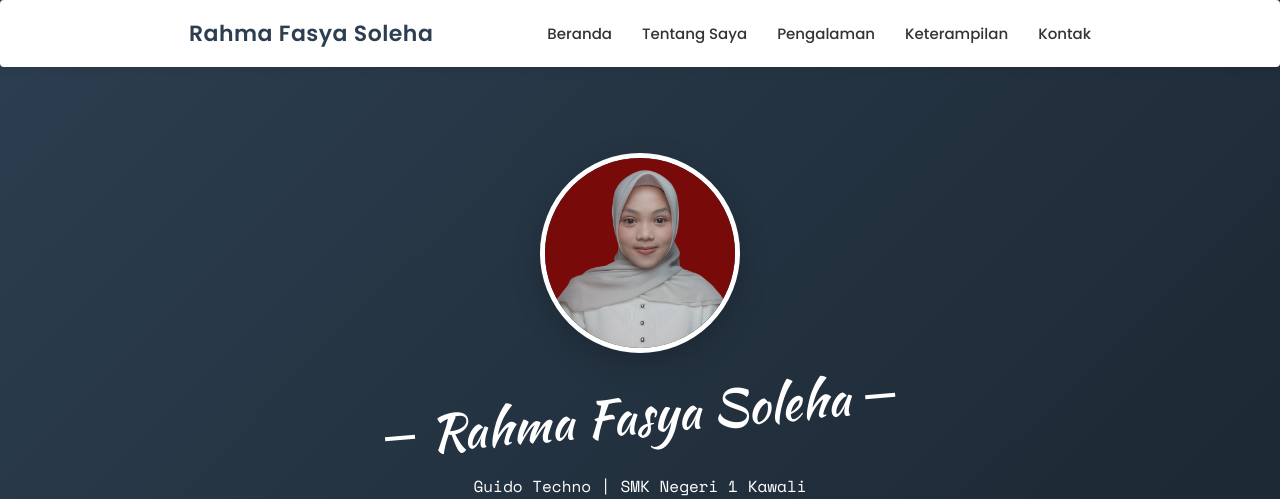
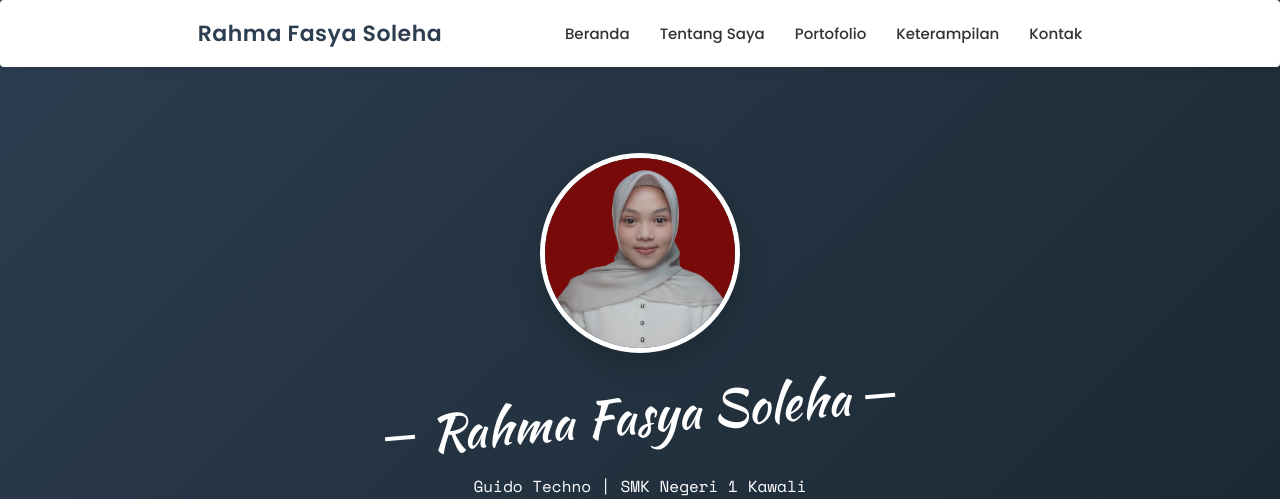
Before and after one commit to rahmafs/cv_website, a plain HTML site: page index.html in a window 1280 px wide. Shown: the top 499 px of the page. Drawn offline with nearby package versions, Linux system fonts and the light colour scheme; files whose address does not match are found by name.

Commit message:
Update index.html

```diff
--- a/index.html
+++ b/index.html
@@ -474,7 +474,7 @@
             <ul>
                 <li><a href="#fh5co-header">Beranda</a></li>
                 <li><a href="#fh5co-about">Tentang Saya</a></li>
-                <li><a href="#fh5co-resume">Pengalaman</a></li>
+                <li><a href="#fh5co-resume">Portofolio</a></li>
                 <li><a href="#fh5co-skills">Keterampilan</a></li>
                 <li><a href="#fh5co-footer">Kontak</a></li>
             </ul>
```
